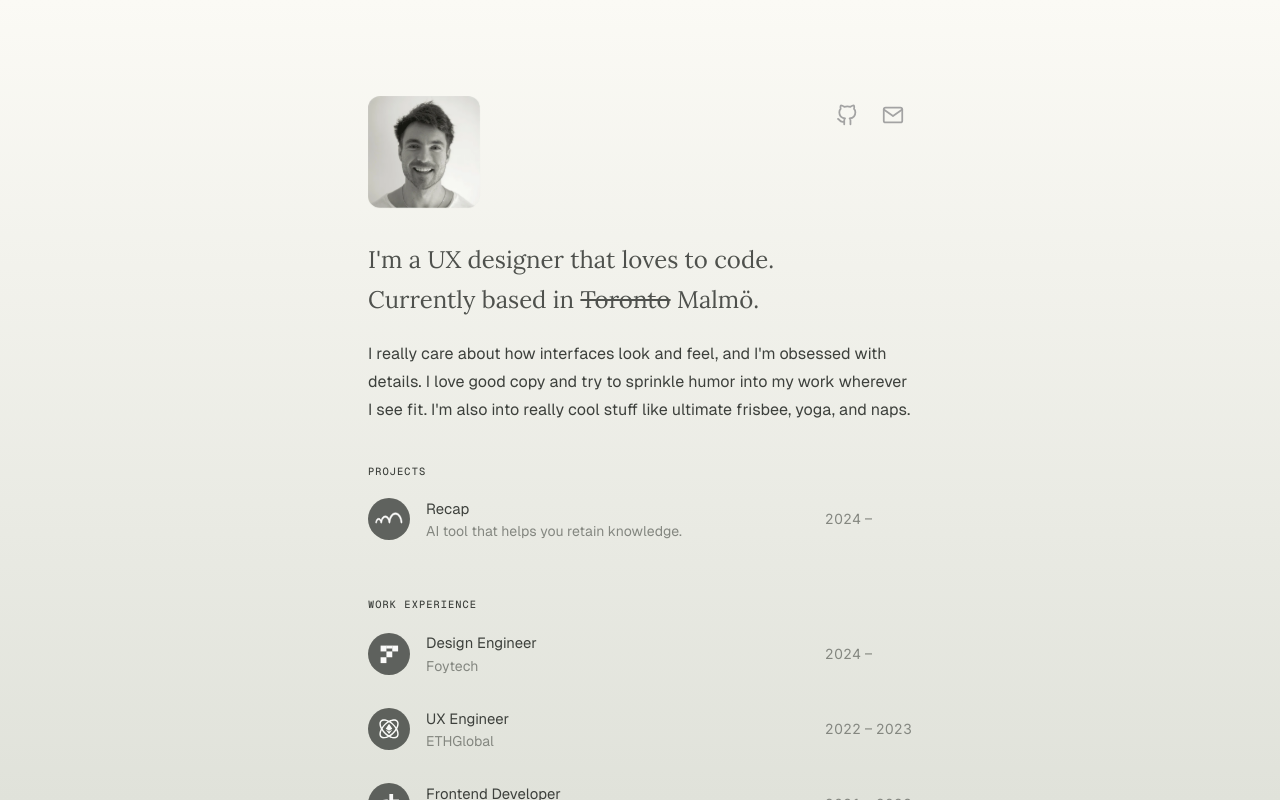
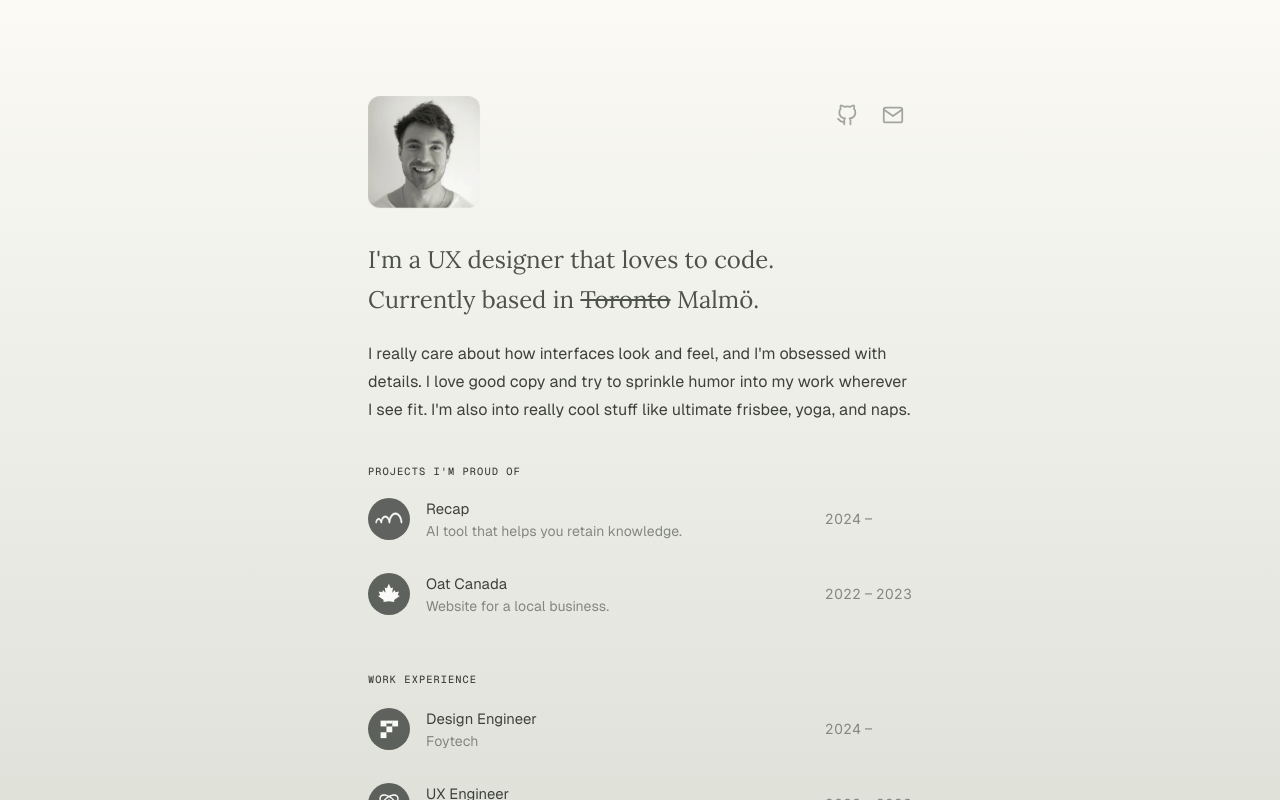
Before and after one commit to kvzivn/kevinivan.com, a Next.js app: page / in a window 1280 px wide. Built offline with nearby package versions, Linux system fonts and the light colour scheme.

Commit message:
add oat canada

```diff
--- a/app/page.tsx
+++ b/app/page.tsx
@@ -18,6 +18,14 @@ export default function Home() {
       time: "2024 –",
       logo: "/logos/recap.svg",
       link: "https://getrecap.xyz",
+      hover: "hover:bg-[#e0e2da]/50",
+    },
+    {
+      company: "Website for a local business.",
+      role: "Oat Canada",
+      time: "2022 – 2023",
+      logo: "/logos/oatcanada.svg",
+      link: "https://oatcanada.com",
       hover: "hover:bg-[#e0e2da]/50",
     },
   ]
@@ -203,7 +211,7 @@ export default function Home() {
 
             <div className="mt-10">
               <h6 className="font-mono uppercase font-medium tracking-widest text-[0.65rem]">
-                projects
+                projects i'm proud of
               </h6>
 
               <div className="mt-0.5">
```
Also changed, not shown: public/logos/oatcanada.svg (added), 1 other file (tests, documents, lock files or other folders).
